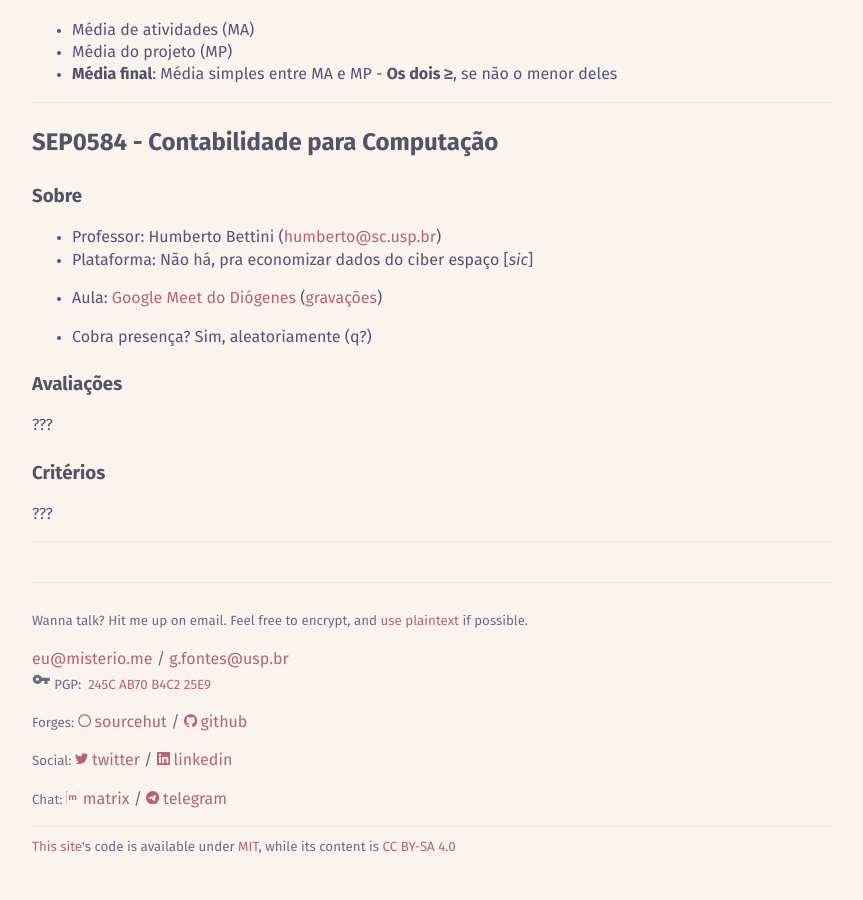
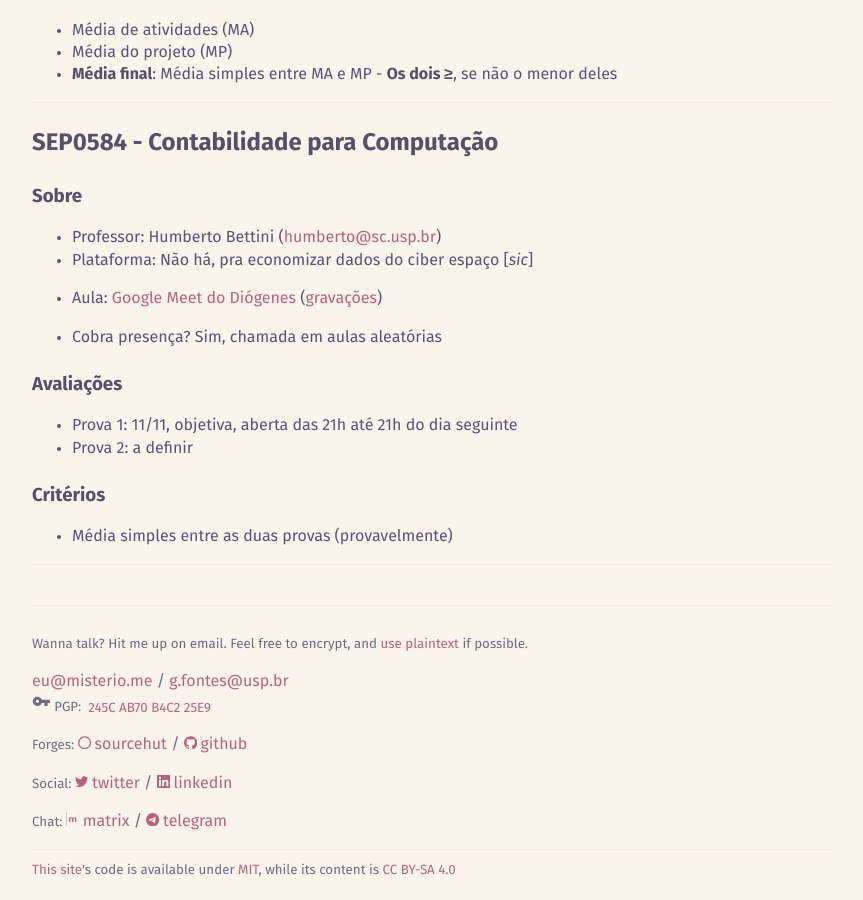
Before and after one commit to Misterio77/website, a Jekyll site: the page built from _notes/disciplinas-2021-2.md, in a window 1280 px wide and 900 px high, scrolled down 4227 px. Shown: the whole window, without its empty margins (208-1071 px from the left). Built offline with Jekyll 4.4.1, drawn with Linux system fonts in a browser that asks for light colours; before the commit the page ends 5105 px from its top, so only the background shows below that.

Commit message:
adiciona info de avaliações de contabilidade

```diff
--- a/_notes/disciplinas-2021-2.md
+++ b/_notes/disciplinas-2021-2.md
@@ -180,12 +180,13 @@ date: 2021-08-16
 - Plataforma: Não há, pra economizar dados do ciber espaço [_sic_]
 - Aula: [Google Meet do Diógenes](https://meet.google.com/rku-xnuu-kjr) ([gravações](https://drive.google.com/folderview?id=1JckHfflmn7fx-PPAYQmuKDIpGg2KGEiB))
 
-- Cobra presença? Sim, aleatoriamente (q?)
+- Cobra presença? Sim, chamada em aulas aleatórias
 
 ### Avaliações
-???
+- Prova 1: 11/11, objetiva, aberta das 21h até 21h do dia seguinte
+- Prova 2: a definir
 
 ### Critérios
-???
+- Média simples entre as duas provas (provavelmente)
 
 ---
```
